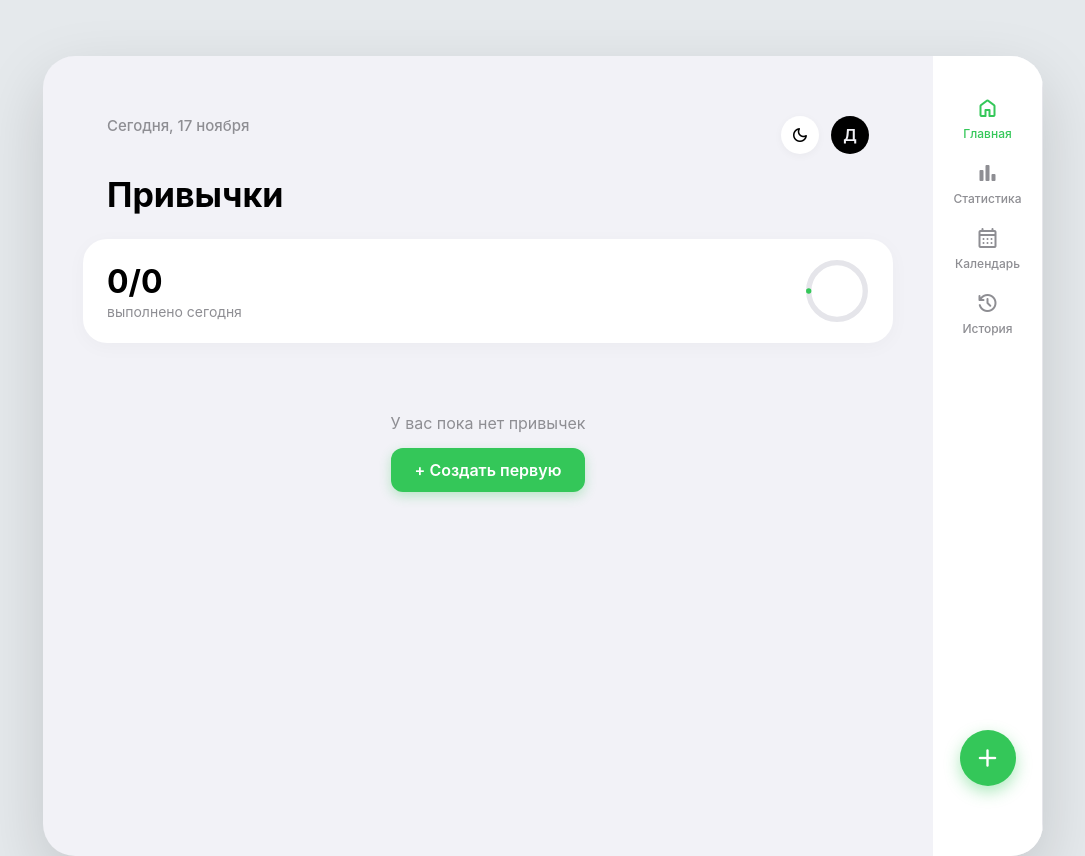
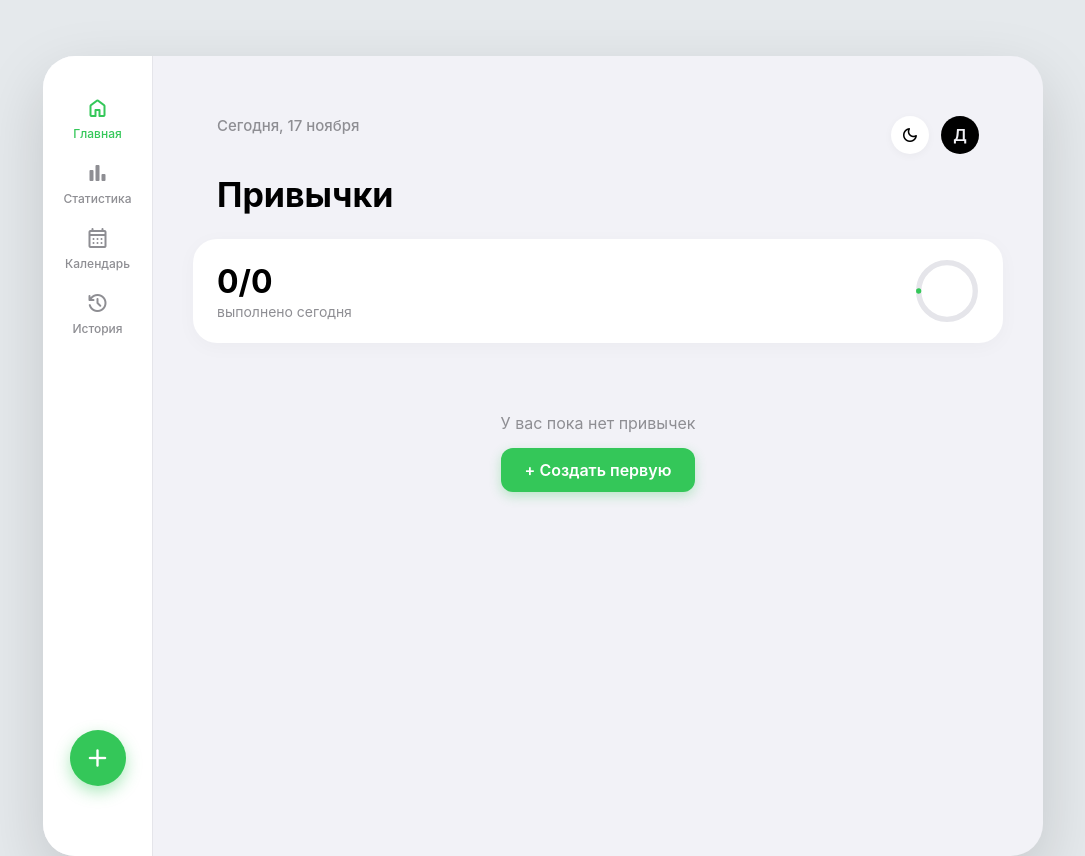
Before and after one commit to Danyabarber/habit-tracker, a plain HTML site: page index.html in a window 1280 px wide. Shown: the whole page, without its empty margins (97-1182 px from the left). Drawn offline with nearby package versions, Linux system fonts and the light colour scheme.

Commit message:
fix: исправил структуру HTML и перенес меню

```diff
--- a/index.html
+++ b/index.html
@@ -15,18 +15,40 @@
     <link rel="stylesheet" href="style.css">
 </head>
 <body>
-    <!-- Главный контейнер приложения (выглядит как экран телефона) -->
+    <!-- Главный контейнер приложения -->
     <div class="app-container">
+
+        <!-- МЕНЮ НАВИГАЦИИ (теперь оно в самом начале, поэтому встанет СЛЕВА на ноутбуке) -->
+        <nav class="bottom-nav">
+            <a href="#" class="nav-item active" data-target="screen-home">
+                <span class="material-symbols-rounded icon">home</span><span>Главная</span>
+            </a>
+            <a href="#" class="nav-item" data-target="screen-stats">
+                <span class="material-symbols-rounded icon">bar_chart</span><span>Статистика</span>
+            </a>
+            <a href="#" class="nav-item" data-target="screen-calendar">
+                <span class="material-symbols-rounded icon">calendar_month</span><span>Календарь</span>
+            </a>
+            <a href="#" class="nav-item" data-target="screen-history">
+                <span class="material-symbols-rounded icon">history</span><span>История</span>
+            </a>
+            <!-- Кнопка плюс для добавления привычки -->
+            <div class="nav-item add-btn-wrapper">
+                <button id="open-modal-btn" class="fab">
+                    <span class="material-symbols-rounded">add</span>
+                </button>
+            </div>
+        </nav>
 
         <!-- ================= ЭКРАН 1: ГЛАВНАЯ ================= -->
         <section id="screen-home" class="screen active">
             <header class="top-bar">
-                <!-- ТУТ ИЗМЕНЕНИЕ: Добавили id="open-calendar-btn", чтобы по клику открывался календарь -->
+                <!-- Кликабельная дата для перехода в календарь -->
                 <div class="date-display" id="open-calendar-btn">
                     Сегодня, <span id="current-date"></span>
                 </div>
                 <div class="header-actions">
-                    <!-- Кнопка переключения темы (луна/солнце) -->
+                    <!-- Кнопка переключения темы -->
                     <button id="theme-toggle" class="theme-btn">
                         <span class="material-symbols-rounded">dark_mode</span>
                     </button>
@@ -37,13 +59,12 @@
 
             <h1 class="page-title">Привычки</h1>
 
-            <!-- Карточка с общим прогрессом за сегодня -->
+            <!-- Карточка с общим прогрессом -->
             <div class="progress-card">
                 <div class="progress-info">
                     <h2 id="daily-progress-text">0/0</h2>
                     <p>выполнено сегодня</p>
                 </div>
-                <!-- Кружок прогресса (сделан через SVG) -->
                 <div class="circular-progress">
                     <svg viewBox="0 0 36 36">
                         <path class="circle-bg" d="M18 2.0845 a 15.9155 15.9155 0 0 1 0 31.831 a 15.9155 15.9155 0 0 1 0 -31.831" />
@@ -117,7 +138,6 @@
                 <div class="calendar-weekdays">
                     <span>Пн</span><span>Вт</span><span>Ср</span><span>Чт</span><span>Пт</span><span>Сб</span><span>Вс</span>
                 </div>
-                <!-- Сюда JS будет вставлять числа месяца -->
                 <div class="calendar-days" id="calendar-days"></div>
             </div>
             <p class="calendar-hint">Зеленым отмечены дни с выполненными привычками.</p>
@@ -132,7 +152,6 @@
 
             <h1 class="page-title">История</h1>
 
-            <!-- Сюда JS будет вставлять список выполненных дел по датам -->
             <div id="history-container" class="history-list"></div>
         </section>
 
@@ -164,30 +183,9 @@
             </div>
         </section>
 
-        <!-- МЕНЮ НАВИГАЦИИ (внизу экрана) -->
-        <nav class="bottom-nav">
-            <a href="#" class="nav-item active" data-target="screen-home">
-                <span class="material-symbols-rounded icon">home</span><span>Главная</span>
-            </a>
-            <a href="#" class="nav-item" data-target="screen-stats">
-                <span class="material-symbols-rounded icon">bar_chart</span><span>Статистика</span>
-            </a>
-            <a href="#" class="nav-item" data-target="screen-calendar">
-                <span class="material-symbols-rounded icon">calendar_month</span><span>Календарь</span>
-            </a>
-            <a href="#" class="nav-item" data-target="screen-history">
-                <span class="material-symbols-rounded icon">history</span><span>История</span>
-            </a>
-            <!-- Кнопка плюс для добавления привычки -->
-            <div class="nav-item add-btn-wrapper">
-                <button id="open-modal-btn" class="fab">
-                    <span class="material-symbols-rounded">add</span>
-                </button>
-            </div>
-        </nav>
-    </div>
+    </div> <!-- Закрываем app-container -->
 
-    <!-- МОДАЛЬНОЕ ОКНО ДОБАВЛЕНИЯ (появляется при нажатии на +) -->
+    <!-- МОДАЛЬНОЕ ОКНО ДОБАВЛЕНИЯ -->
     <div id="add-modal" class="modal-overlay hidden">
         <div class="modal-content">
             <div class="modal-header">
@@ -197,7 +195,6 @@
             </div>
 
             <div class="modal-body">
-                <!-- Большая иконка выбранной привычки -->
                 <div class="icon-preview" id="modal-icon-preview">
                     <span class="material-symbols-rounded">water_drop</span>
                 </div>
@@ -206,7 +203,6 @@
                 <input type="text" id="habit-name-input" placeholder="Например: Пить воду" autocomplete="off">
 
                 <label>Иконка</label>
-                <!-- Выбор иконок -->
                 <div class="icon-picker" id="icon-picker">
                     <button class="icon-option active" data-icon="water_drop"><span class="material-symbols-rounded">water_drop</span></button>
                     <button class="icon-option" data-icon="directions_run"><span class="material-symbols-rounded">directions_run</span></button>
@@ -220,7 +216,7 @@
         </div>
     </div>
 
-    <!-- МОДАЛЬНОЕ ОКНО ДЕЙСТВИЙ (редактировать/удалить) -->
+    <!-- МОДАЛЬНОЕ ОКНО ДЕЙСТВИЙ -->
     <div id="action-modal" class="modal-overlay hidden">
         <div class="modal-content action-menu">
             <div class="action-header">
```
